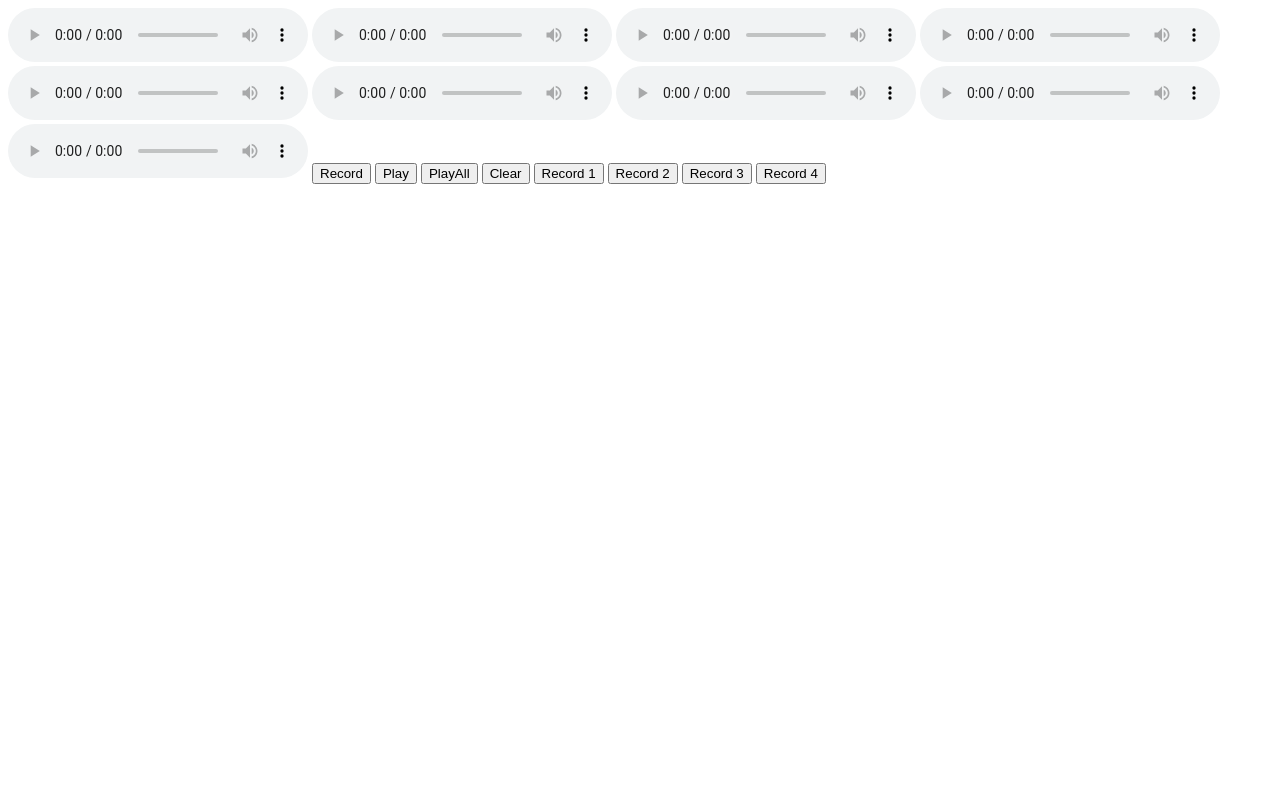
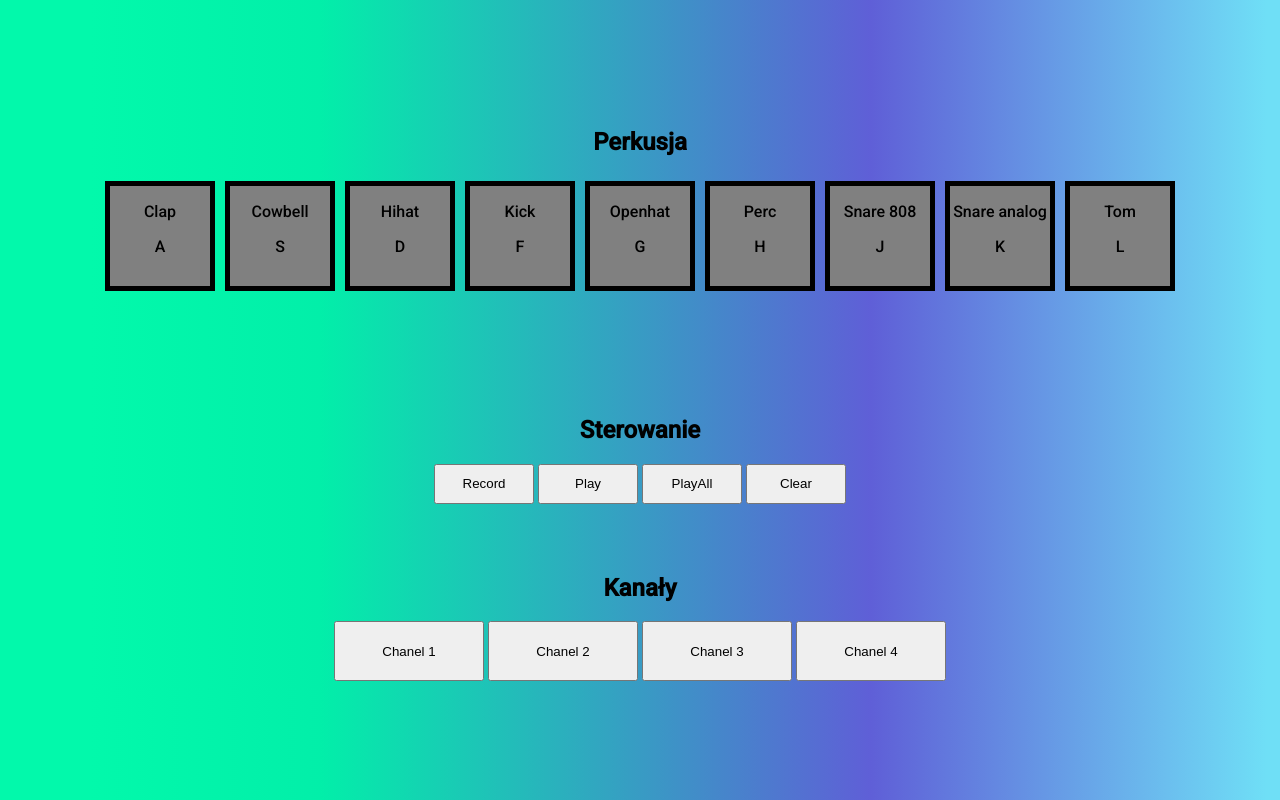
Before and after one commit to KboRodo/Projekt-Javascript, a website: page cw2-DrumKit/index.html in a window 1280 px wide. Drawn offline with Linux system fonts and the light colour scheme.

Commit message:
dodano css-koniec projektu

```diff
--- a/cw2-DrumKit/index.html
+++ b/cw2-DrumKit/index.html
@@ -6,27 +6,72 @@
     <title>Document</title>
     <link rel="stylesheet" href="style.css">
     <script src="script.js"defer ></script>
+    <link href="https://fonts.googleapis.com/css2?family=Roboto:wght@500&display=swap" rel="stylesheet">
 </head>
 <body>
-    <audio src="./samples/clap-808.wav" controls id="clap"></audio>
-    <audio src="./samples/cowbell-808.wav" controls id="cowbell"></audio>
-    <audio src="./samples/hihat-808.wav" controls id="hihat"></audio>
-    <audio src="./samples/kick-808.wav" controls id="kick"></audio>
-    <audio src="./samples/openhat-808.wav" controls id="openhat"></audio>
-    <audio src="./samples/perc-808.wav" controls id="perc"></audio>
-    <audio src="./samples/snare-808.wav" controls id="snare808"></audio>
-    <audio src="./samples/snare-analog.wav" controls id="snareAnalog"></audio>
-    <audio src="./samples/tom-808.wav" controls id="tom"></audio>
-
-    <button id="recordBtn">Record</button>
-    <button id="playBtn">Play</button>
-    <button id="playAllBtn">PlayAll</button>
-    <button id=clearBtn>Clear</button>
-
-    <button id="recordChanel1">Record 1</button>
-    <button id="recordChanel2">Record 2</button>
-    <button id="recordChanel3">Record 3</button>
-    <button id="recordChanel4">Record 4</button>
-
+    <audio src="./samples/clap-808.wav" id="clap"></audio>
+    <audio src="./samples/cowbell-808.wav" id="cowbell"></audio>
+    <audio src="./samples/hihat-808.wav" id="hihat"></audio>
+    <audio src="./samples/kick-808.wav"id="kick"></audio>
+    <audio src="./samples/openhat-808.wav" id="openhat"></audio>
+    <audio src="./samples/perc-808.wav" id="perc"></audio>
+    <audio src="./samples/snare-808.wav" id="snare808"></audio>
+    <audio src="./samples/snare-analog.wav" id="snareAnalog"></audio>
+    <audio src="./samples/tom-808.wav" id="tom"></audio>
+    <div class="drums">
+        <h2>Perkusja</h2>
+        <div class="drumPads">
+            <div class="drumBtn" id="clapPad">
+                <p>Clap</p>
+                <p>A</p>
+            </div>
+            <div class="drumBtn" id="clapPad">
+                <p>Cowbell</p>
+                <p>S</p>
+            </div>
+            <div class="drumBtn" id="cowbellPad">
+                <p>Hihat</p>
+                <p>D</p>
+            </div>
+            <div class="drumBtn" id="hihatPad">
+                <p>Kick</p>
+                <p>F</p>
+            </div>
+            <div class="drumBtn" id="kickPad">
+                <p>Openhat</p>
+                <p>G</p>
+            </div>
+            <div class="drumBtn" id="openhatPad">
+                <p>Perc</p>
+                <p>H</p>
+            </div>
+            <div class="drumBtn" id="percPad">
+                <p>Snare 808</p>
+                <p>J</p>
+            </div>
+            <div class="drumBtn" id="sare808Pad">
+                <p>Snare analog</p>
+                <p>K</p>
+            </div>
+            <div class="drumBtn" id="tomPad">
+                <p>Tom</p>
+                <p>L</p>
+            </div>
+        </div>
+    </div>
+    <div class="playbackControllers">
+        <h2>Sterowanie</h2>
+        <button class="controller" id="recordBtn">Record</button>
+        <button class="controller" id="playBtn">Play</button>
+        <button class="controller" id="playAllBtn">PlayAll</button>
+        <button class="controller" id=clearBtn>Clear</button>
+    </div>
+    <div class="chanelControllers">
+        <h2>Kanały</h2>
+        <button class="chanelSelector" id="recordChanel1">Chanel 1</button>
+        <button class="chanelSelector" id="recordChanel2">Chanel 2</button>
+        <button class="chanelSelector" id="recordChanel3">Chanel 3</button>
+        <button class="chanelSelector" id="recordChanel4">Chanel 4</button>
+    </div>
 </body>
 </html>
--- a/cw2-DrumKit/script.js
+++ b/cw2-DrumKit/script.js
@@ -139,9 +139,18 @@ function onPlayBtnClick () {
 }
 
 function playSound (id) {
+  const padId = id + 'Pad'
+  const pad = document.getElementById(padId)
   const sound = document.querySelector('#' + id)
   sound.currentTime = 0
   sound.play()
+  setTimeout(
+    () => {
+      pad.classList.remove('active')
+    },
+    sound.duration
+  )
+  pad.classList.add('active')
 }
 
 function onPlayAllBtnClick () {
--- a/cw2-DrumKit/style.css
+++ b/cw2-DrumKit/style.css
@@ -0,0 +1,38 @@
+body{
+    background: rgb(2,249,171);
+    background: linear-gradient(90deg, rgba(2,249,171,1) 7%, rgba(2,239,169,1) 25%, rgba(95,95,215,1) 68%, rgba(111,223,246,1) 99%);
+    text-align: center;
+    justify-content: center;
+    font-family: 'Roboto', sans-serif;
+}
+.controller{
+    text-align: center;
+    width: 100px;
+    height: 40px;
+}
+.chanelSelector{
+    width: 150px;
+    height: 60px;
+}
+.playbackControllers{
+    padding-top: 100px;
+    padding-bottom: 50px;
+}
+.drumBtn{
+    width: 100px;
+    height: 100px;
+    border: 5px solid black;
+    margin: 5px;
+    background-color: gray;
+}
+.drumBtn.active{
+    background-color: white;
+}
+.drums{
+    padding-top: 100px;
+    justify-content: center;
+}
+.drumPads{
+    display: flex;
+    justify-content: center;
+}
```
